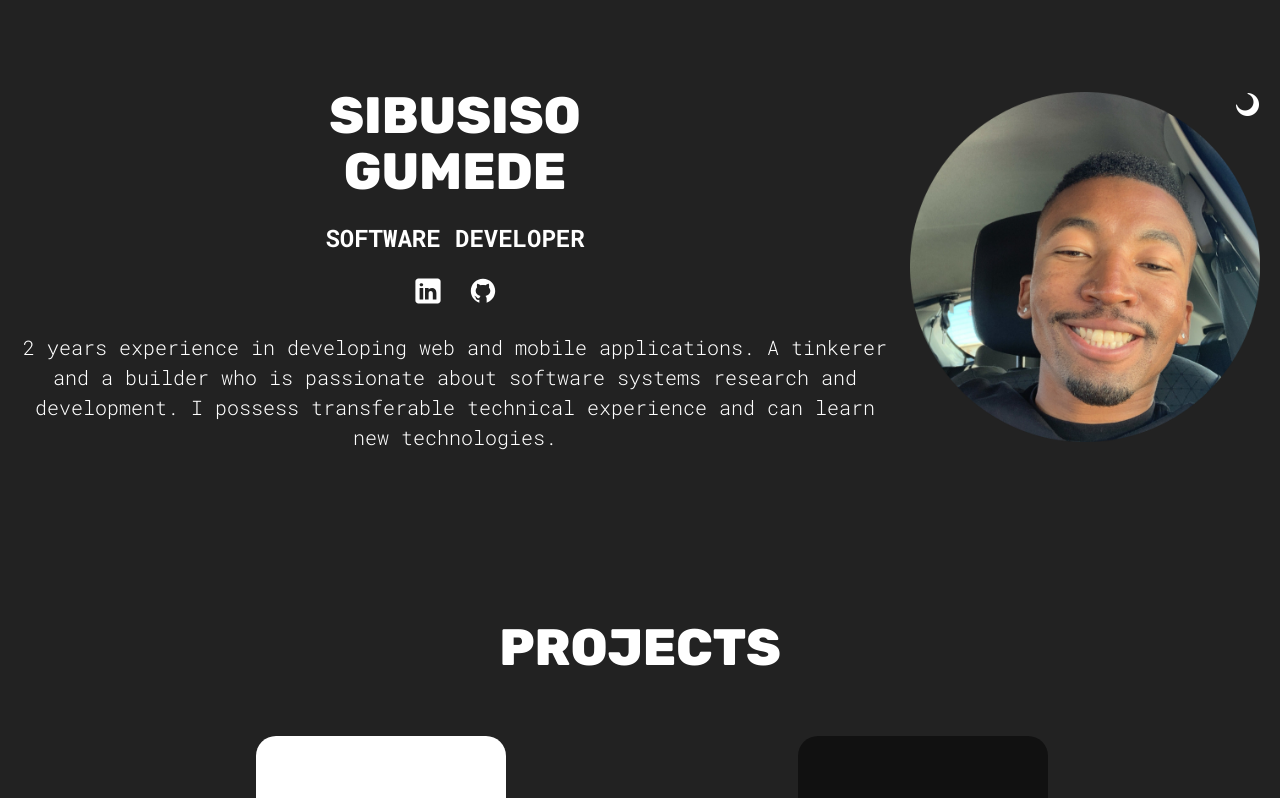
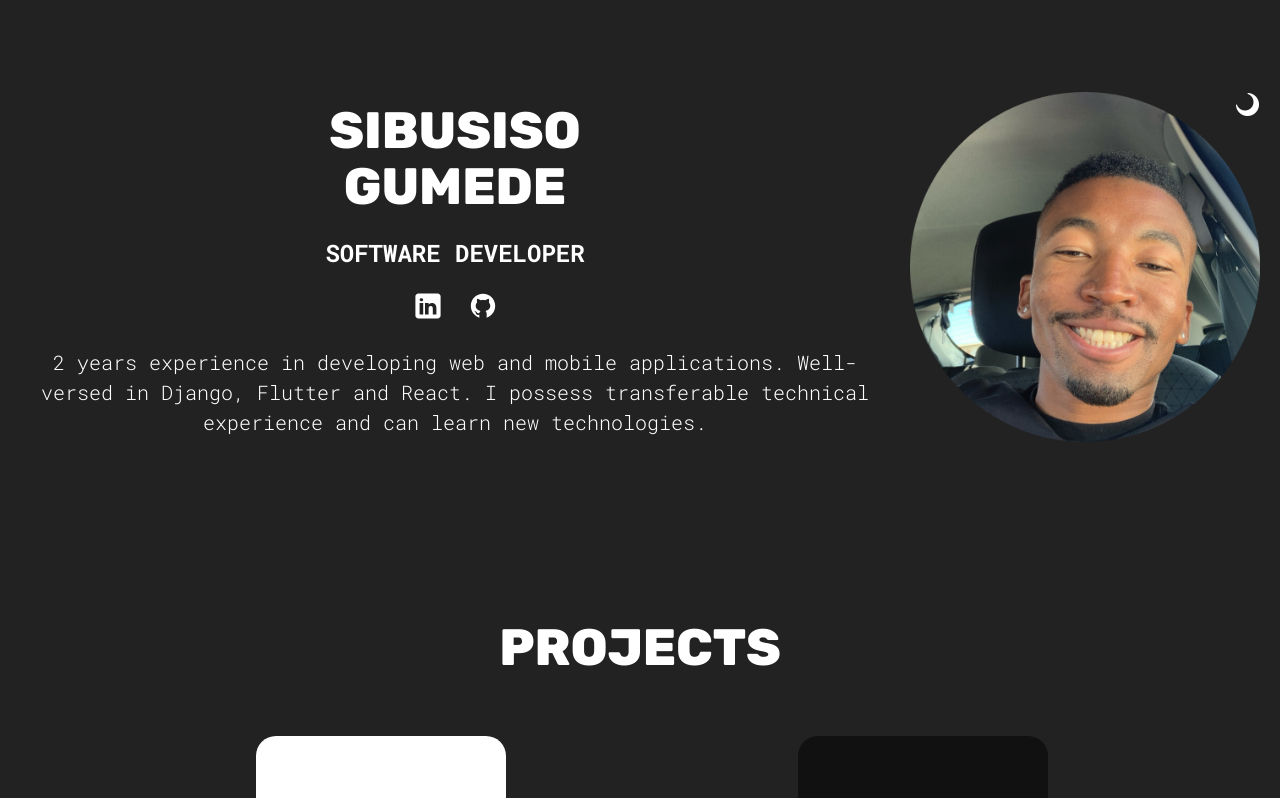
Before and after one commit to Sibusiso-Gumede/personal-website, a React (Vite) app: page / in a window 1280 px wide. Shown: the top 798 px of the page. Built offline with nearby package versions, Linux system fonts and the light colour scheme.

Commit message:
Changed the description in the hero section of the page layout.

```diff
--- a/src/sections/Hero/Hero.jsx
+++ b/src/sections/Hero/Hero.jsx
@@ -46,7 +46,7 @@ function Hero() {
                 </span>
                 <p className={styles.description}>
                     2 years experience in developing web and mobile applications.
-                    A tinkerer and a builder who is passionate about software systems research and development.
+                    Well-versed in Django, Flutter and React.
                     I possess transferable technical experience and can learn new technologies.
                 </p>
             </div>
```
